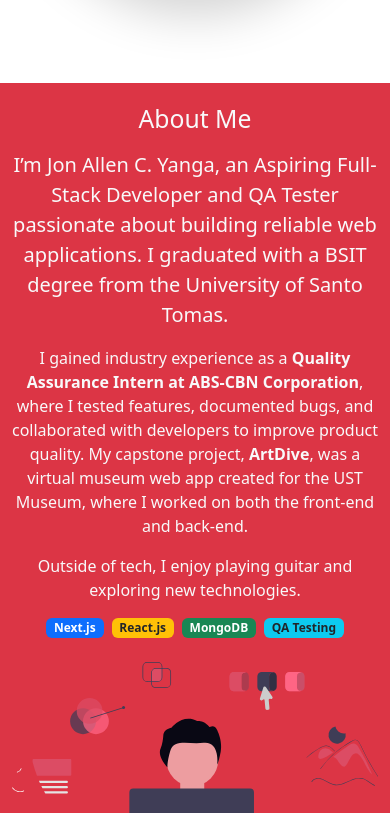
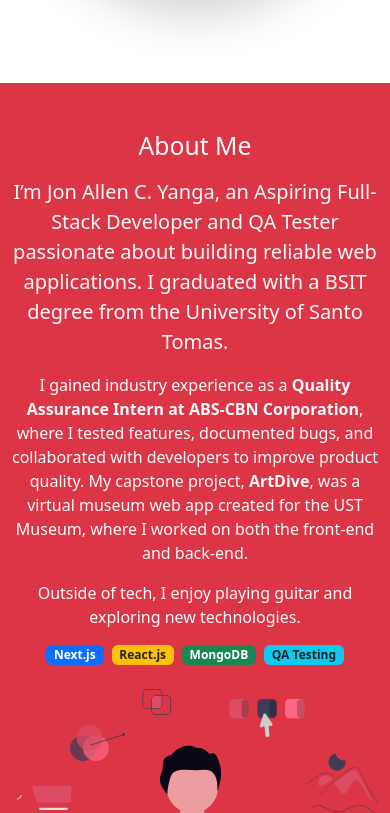
Before and after one commit to ja-yanga/portfolio, a Next.js app: page / in a window 390 px wide. Shown: the part 851-1664 px from the top of the page. Built offline with nearby package versions, Linux system fonts and the light colour scheme.

Commit message:
minor responsive fixes

```diff
--- a/components/AboutSection.jsx
+++ b/components/AboutSection.jsx
@@ -10,7 +10,7 @@ export default function AboutSection() {
       <div className="container">
         <div className="row align-items-center">
           <div className="col-md-6 text-center text-md-start mb-4 mb-md-0">
-            <h2 className="mb-3">About Me</h2>
+            <h2 className="mb-3 mt-sm-0 mt-5">About Me</h2>
             <p className="lead fw-normal">
               I’m Jon Allen C. Yanga, an Aspiring Full-Stack Developer and QA
               Tester passionate about building reliable web applications. I
```
